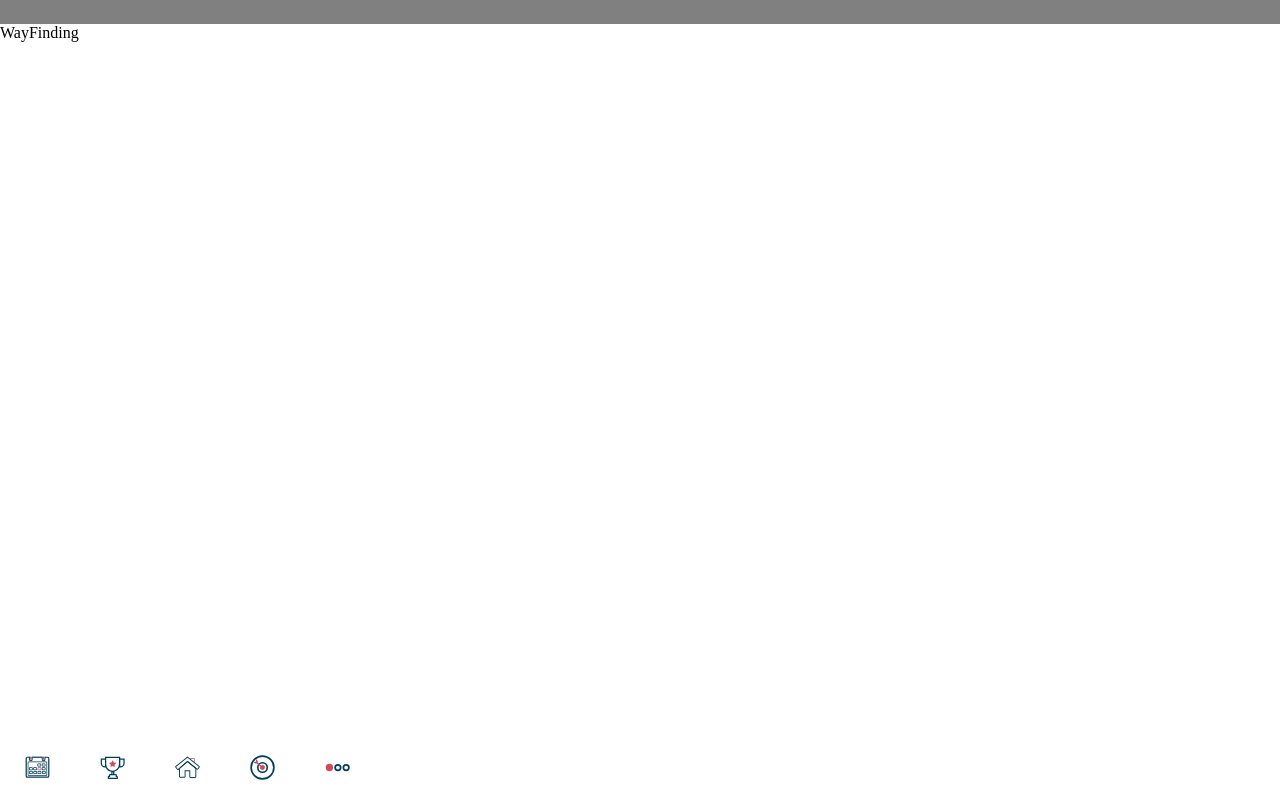
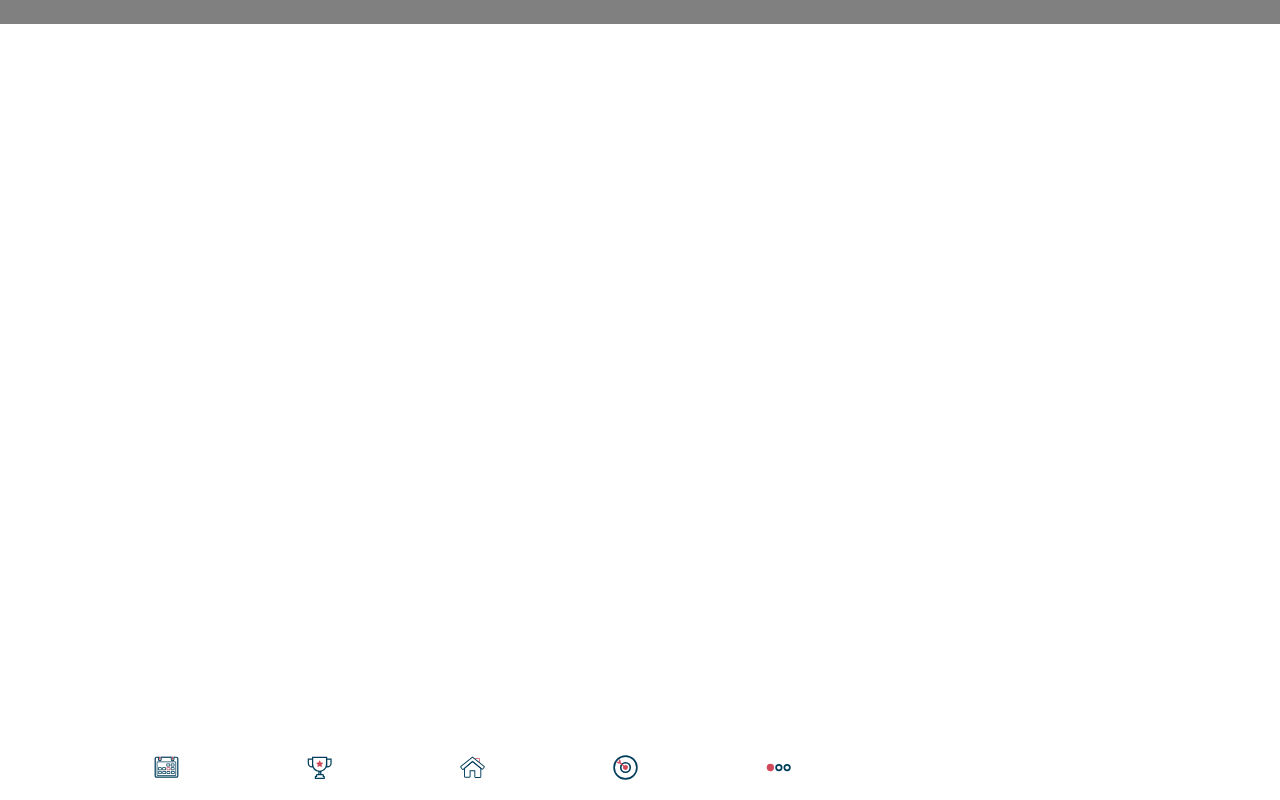
Before and after one commit to codestar12/hackathon-hooli, a plain HTML site: page Redirect/www/template.html in a window 1280 px wide. Drawn offline with Linux system fonts and the light colour scheme.

Commit message:
Standardize template

```diff
--- a/Redirect/www/template.html
+++ b/Redirect/www/template.html
@@ -25,6 +25,7 @@
 		  	position: fixed;
 		  	width: 100%;
 		  	height: 55px;
+		  	padding-left: 7%;
 		  }
 
 		  #navBar {
@@ -35,8 +36,8 @@
 		  .icon {
 		  	width: 25px;
 		  	height: 25px;
-		  	margin-left: 25px;
-		  	margin-right: 25px;
+		  	margin-left: 5%;
+		  	margin-right: 5%;
 		  	margin-top: 10px;
 		  	float: left;
 		  }
@@ -46,11 +47,6 @@
     </head>
     <body>
 		<div id="topbar"></div>
-
-		<div id="navBar">
-			<div class="leftCorner"></div>
-			WayFinding
-		</div>
 
 		<div id="footer">
 			<div class="icon sched"><img src="images/calendar_icon-01.svg"></div>
```
Also changed, not shown: Redirect/www/home.html (+4 -3 lines).
